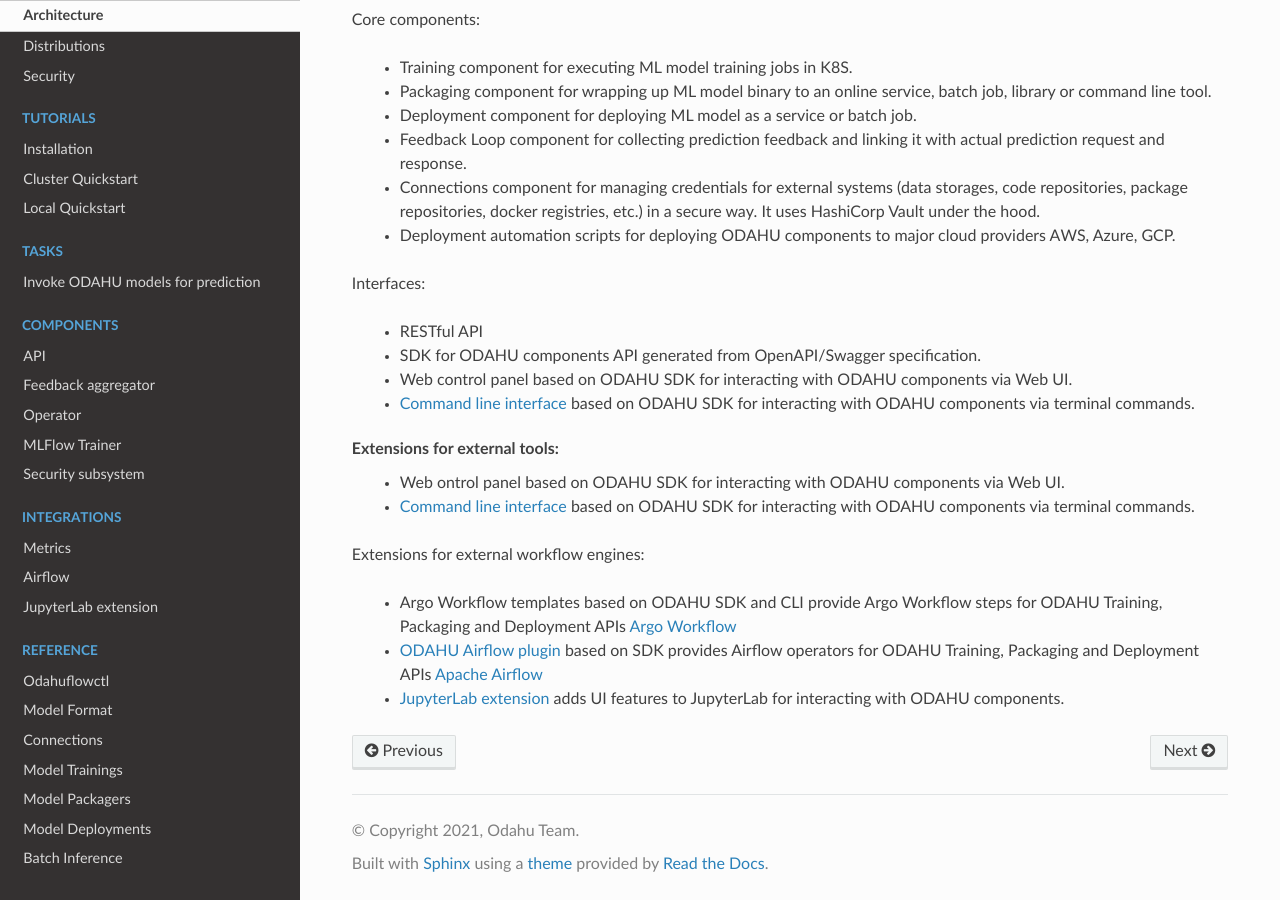
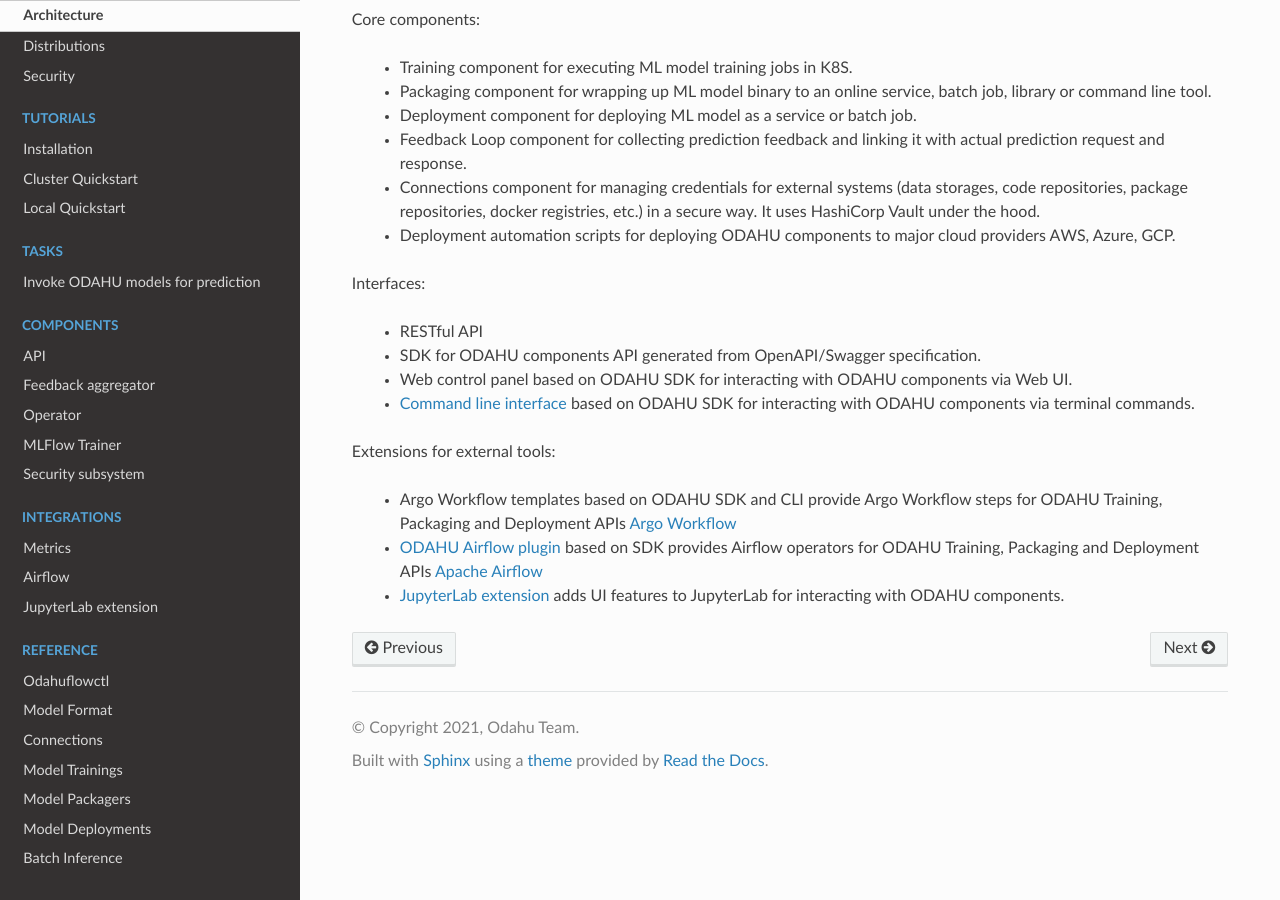
Before and after one commit to odahu/odahu-docs, a Sphinx documentation site: the page built from source/architecture.rst, in a window 1280 px wide and 900 px high, scrolled down 640 px. Built offline with Sphinx 7.4.7 and the Read the Docs theme 2.0.0, drawn with Linux system fonts in a browser that asks for light colours; formulas are drawn with MathJax 3.

Commit message:
odahu-docs#52 - updates

```diff
--- a/source/architecture.rst
+++ b/source/architecture.rst
@@ -23,10 +23,6 @@
     * :ref:`Command line interface <ref_odahuflowctl:Odahuflowctl>` based on ODAHU SDK for interacting with ODAHU components via terminal commands.
 
 Extensions for external tools:
-    * Web ontrol panel based on ODAHU SDK for interacting with ODAHU components via Web UI.
-    * :ref:`Command line interface <ref_odahuflowctl:Odahuflowctl>` based on ODAHU SDK for interacting with ODAHU components via terminal commands.
-
-Extensions for external workflow engines:
 
     * Argo Workflow templates based on ODAHU SDK and CLI provide Argo Workflow steps for ODAHU Training, Packaging and Deployment APIs `Argo Workflow <https://argoproj.github.io/argo-workflows/>`_
     * :ref:`ODAHU Airflow plugin <int_airflow:Airflow>` based on SDK provides Airflow operators for ODAHU Training, Packaging and Deployment APIs `Apache Airflow <https://airflow.apache.org/>`_
```
